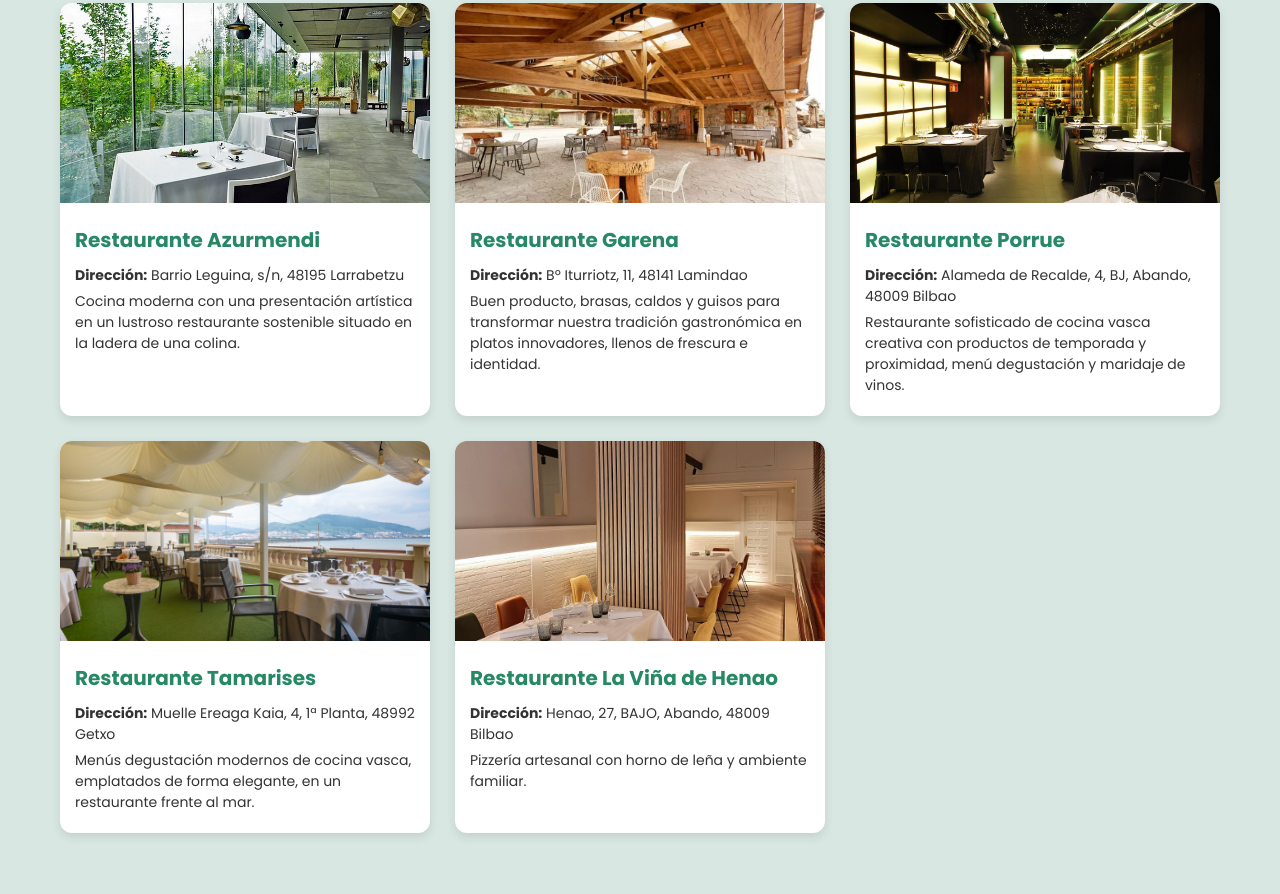
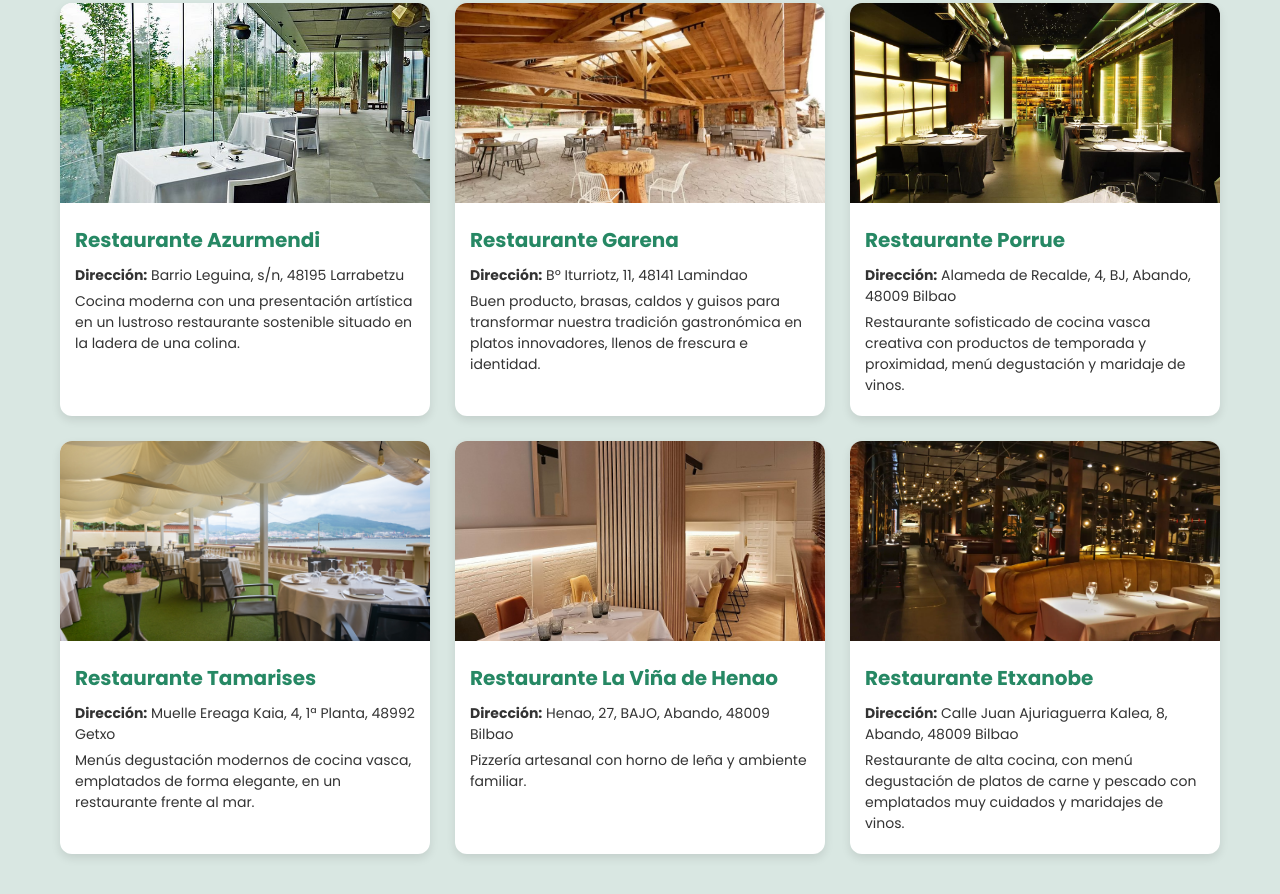
Before and after one commit to ivangago2000/BIlbao306, a plain HTML site: page restaurantes.html in a window 1280 px wide. Shown: the part 663-1557 px from the top of the page. Before the commit the page ends 1536 px from the top, so only its background shows below. Drawn offline with Linux system fonts and the light colour scheme.

Commit message:
añadir un restaurante

```diff
--- a/restaurantes.html
+++ b/restaurantes.html
@@ -101,6 +101,15 @@
         <p>Pizzería artesanal con horno de leña y ambiente familiar.</p>
       </div>
     </div>
+
+    <div class="restaurante-card">
+      <img src="./img/restaurantes/etxanobe.jpg" alt="Etxanobe">
+      <div class="restaurante-info">
+        <h3>Restaurante Etxanobe</h3>
+        <p><strong>Dirección:</strong> Calle Juan Ajuriaguerra Kalea, 8, Abando, 48009 Bilbao </p>
+        <p>Restaurante de alta cocina, con menú degustación de platos de carne y pescado con emplatados muy cuidados y maridajes de vinos.</p>
+      </div>
+    </div>
   </main>
 
   <script src="js/recursos.js"></script>
```
Also changed, not shown: img/restaurantes/etxanobe.jpg (added).
